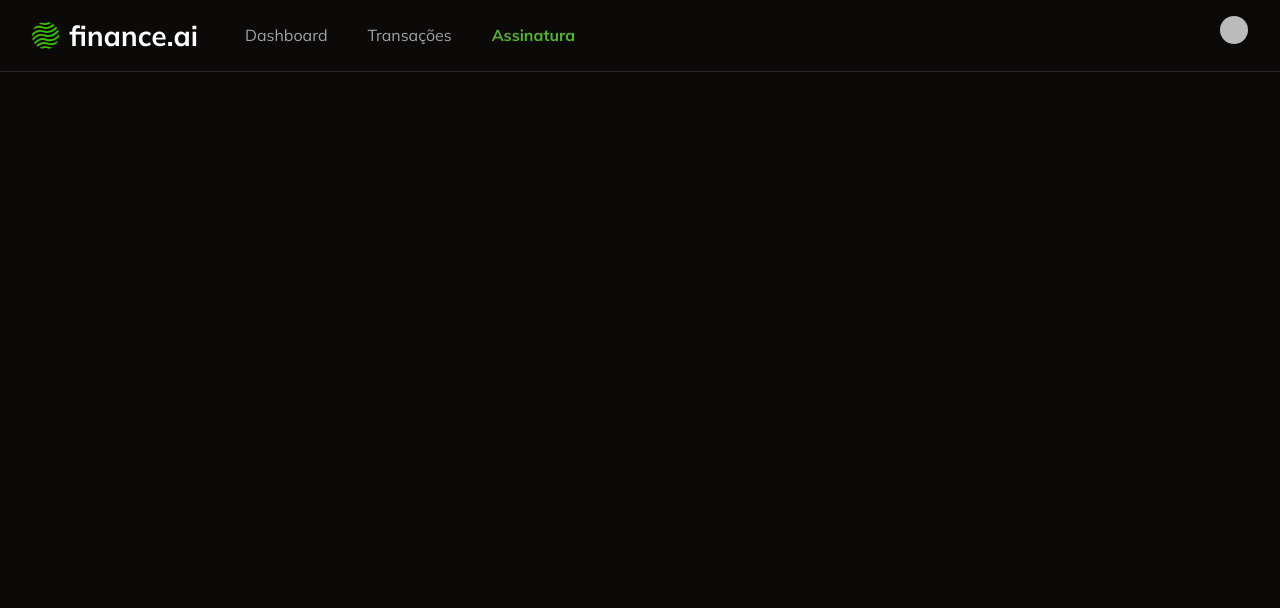
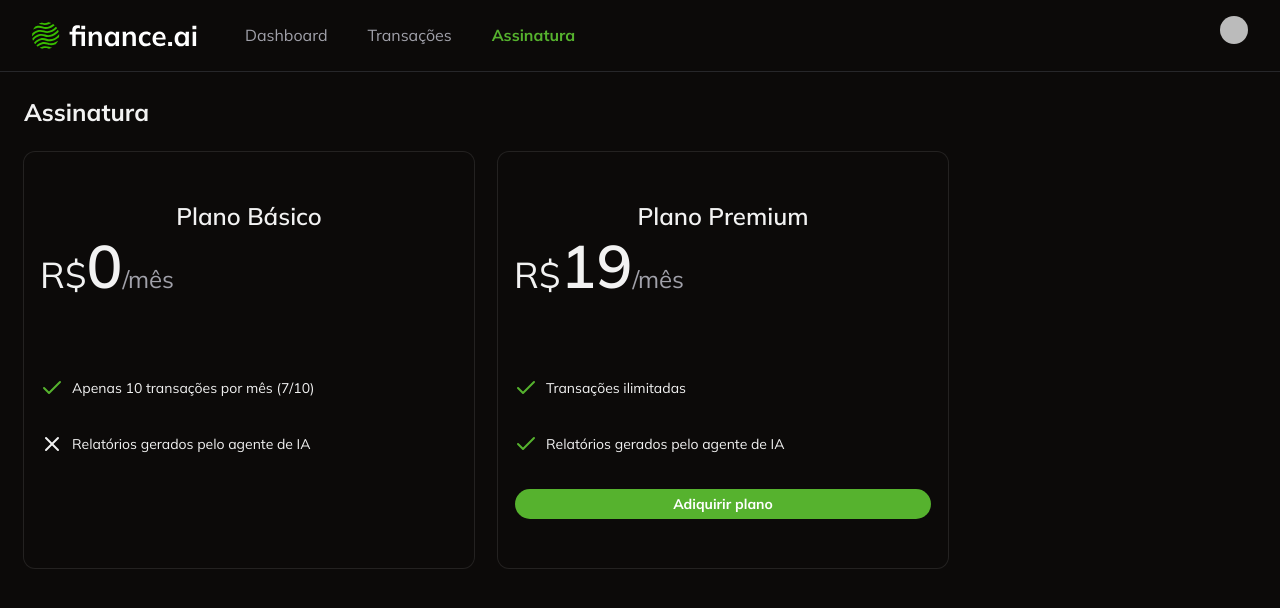
Before and after one commit to HenriqueCoruqieri/finance_ai, a Next.js app: page /subscription in a window 1280 px wide. Shown: the top 608 px of the page. Built offline with nearby package versions, Linux system fonts and the light colour scheme; no server answers; sample sign-in values are in the browser's storage; some icons are missing.

Commit message:
feat: ensure user is redirected to stripe checkout when acquiring plan

```diff
--- a/app/(home)/_components/time-select.tsx
+++ b/app/(home)/_components/time-select.tsx
@@ -19,7 +19,7 @@
   { value: "07", label: "Julho" },
   { value: "08", label: "Agosto" },
   { value: "09", label: "Setembro" },
-  { value: "010", label: "Outubro" },
+  { value: "10", label: "Outubro" },
   { value: "11", label: "Novembro" },
   { value: "12", label: "Dezembro" },
 ]
@@ -38,7 +38,7 @@
     <Select
       items={MONTH_OPTIONS}
       onValueChange={(value) => handleMonthChange(String(value))}
-      defaultValue={month ?? ""}
+      value={month ?? ""}
     >
       <SelectTrigger className="rounded-full">
         <SelectValue placeholder="mes" />
--- a/app/(home)/page.tsx
+++ b/app/(home)/page.tsx
@@ -23,7 +23,8 @@
 
   const monthIsInvalid = !month || !isMatch(month, "MM")
   if (monthIsInvalid) {
-    redirect(`?month=${new Date().getMonth() + 1}`)
+    const currentMonth = String(new Date().getMonth() + 1).padStart(2, "0")
+    redirect(`?month=${currentMonth}`)
   }
 
   const dashboard = await getDashboard(month)
--- /dev/null
+++ b/app/subscription/actions/create-checkout/index.ts
@@ -0,0 +1,38 @@
+"use server"
+
+import { auth } from "@clerk/nextjs/server"
+import Stripe from "stripe"
+
+export const createStripeCheckout = async () => {
+  const { userId } = await auth()
+  if (!userId) {
+    throw new Error("Unauthorized")
+  }
+  if (!process.env.STRIPE_SECRET_KEY) {
+    throw new Error("Stripe secret key not found")
+  }
+
+  const stripe = new Stripe(process.env.STRIPE_SECRET_KEY, {
+    apiVersion: "2026-06-24.dahlia",
+  })
+
+  const session = await stripe.checkout.sessions.create({
+    payment_method_types: ["card"],
+    mode: "subscription",
+    success_url: "http://localhost:3000",
+    cancel_url: "http://localhost:3000",
+    subscription_data: {
+      metadata: {
+        clerk_user_id: userId,
+      },
+    },
+    line_items: [
+      {
+        price: process.env.STRIPE_PREMIUM_PLAN_PRICE_ID,
+        quantity: 1,
+      },
+    ],
+  })
+
+  return { url: session.url }
+}
--- /dev/null
+++ b/app/subscription/components/acquire-plan-button.tsx
@@ -0,0 +1,28 @@
+"use client"
+
+import { Button } from "@/app/_components/ui/button"
+import { createStripeCheckout } from "../actions/create-checkout"
+
+const AcquirePlanButton = () => {
+  const handleAcquirePlan = async () => {
+    const { url } = await createStripeCheckout()
+    if (!url) {
+      throw new Error("Stripe checkout URL not found")
+    }
+
+    window.location.href = url
+  }
+
+  return (
+    <div className="">
+      <Button
+        className="w-full rounded-full font-bold"
+        onClick={handleAcquirePlan}
+      >
+        Adiquirir plano
+      </Button>
+    </div>
+  )
+}
+
+export default AcquirePlanButton
--- a/app/subscription/page.tsx
+++ b/app/subscription/page.tsx
@@ -1,6 +1,9 @@
 import { auth } from "@clerk/nextjs/server"
 import Navbar from "../_components/navbar"
 import { redirect } from "next/navigation"
+import { Card, CardContent, CardHeader } from "../_components/ui/card"
+import { CheckIcon, XIcon } from "lucide-react"
+import AcquirePlanButton from "./components/acquire-plan-button"
 
 const SubscriptionPage = async () => {
   const { userId } = await auth()
@@ -8,7 +11,70 @@
     redirect("/")
   }
 
-  return <Navbar />
+  return (
+    <>
+      <Navbar />
+      <div className="space-y-6 p-6">
+        <h1 className="text-2xl font-bold">Assinatura</h1>
+
+        <div className="flex gap-6">
+          <Card className="w-[450px]">
+            <CardHeader className="borde-b border-solid py-8">
+              <h2 className="text-center text-2xl font-semibold">
+                Plano Básico
+              </h2>
+
+              <div className="flex-items-center justify-center gap-3">
+                <span className="text-4xl">R$</span>
+                <span className="text-6xl font-semibold">0</span>
+                <span className="text-muted-foreground text-2xl">/mês</span>
+              </div>
+            </CardHeader>
+
+            <CardContent className="space-y-8 py-8">
+              <div className="flex items-center gap-2">
+                <CheckIcon className="text-primary" />
+                <p>Apenas 10 transações por mês (7/10)</p>
+              </div>
+
+              <div className="flex items-center gap-2">
+                <XIcon />
+                <p>Relatórios gerados pelo agente de IA</p>
+              </div>
+            </CardContent>
+          </Card>
+
+          <Card className="w-[450px]">
+            <CardHeader className="borde-b border-solid py-8">
+              <h2 className="text-center text-2xl font-semibold">
+                Plano Premium
+              </h2>
+
+              <div className="flex-items-center justify-center gap-3">
+                <span className="text-4xl">R$</span>
+                <span className="text-6xl font-semibold">19</span>
+                <span className="text-muted-foreground text-2xl">/mês</span>
+              </div>
+            </CardHeader>
+
+            <CardContent className="space-y-8 py-8">
+              <div className="flex items-center gap-2">
+                <CheckIcon className="text-primary" />
+                <p>Transações ilimitadas</p>
+              </div>
+
+              <div className="flex items-center gap-2">
+                <CheckIcon className="text-primary" />
+                <p>Relatórios gerados pelo agente de IA</p>
+              </div>
+
+              <AcquirePlanButton />
+            </CardContent>
+          </Card>
+        </div>
+      </div>
+    </>
+  )
 }
 
 export default SubscriptionPage
--- a/package.json
+++ b/package.json
@@ -32,6 +32,7 @@
     "recharts": "^3.8.0",
     "resolver": "^0.1.12",
     "shadcn": "^4.13.1",
+    "stripe": "^22.3.2",
     "tailwind-merge": "^3.6.0",
     "tw-animate-css": "^1.4.0",
     "zod": "^4.4.3"
```
Also changed, not shown: 1 other file (tests, documents, lock files or other folders).
